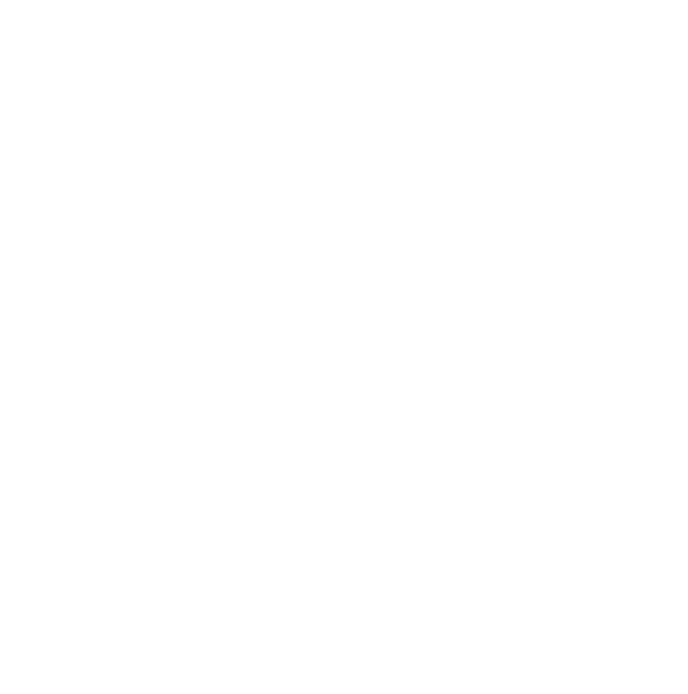
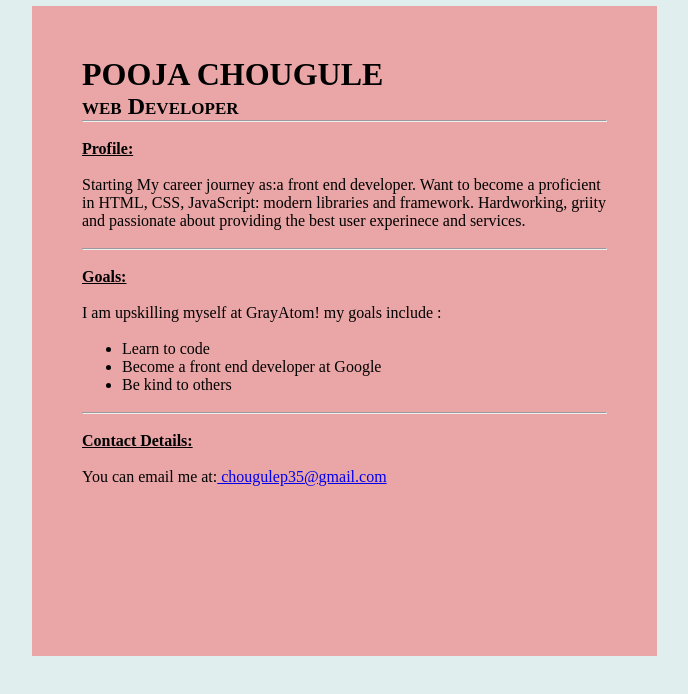
Before and after one commit to chougulep35/personal-portfolio-page, a plain HTML site: page index.html in a window 1280 px wide. Shown: the whole page, without its empty margins (313-1001 px from the left). Drawn offline with Linux system fonts and the light colour scheme.

Commit message:
Added my solution

```diff
--- a/index.html
+++ b/index.html
@@ -1 +1,37 @@
-<!-- Add your HTML Code here -->
+<!DOCTYPE html>
+<html>
+<head> <link href="style.css" type="text/css" rel="stylesheet">
+  <title>  My Portfolio  </title>
+</head>
+<body>
+<div class="profileBody">
+<h1> POOJA CHOUGULE </h1>
+<h2> web Developer </h2>
+<hr/><br>
+<strong><u> Profile: </u></strong>
+<br><br>
+<p> Starting My career journey as:a front end developer. Want to become a proficient in HTML,
+CSS, JavaScript: modern libraries and framework. Hardworking, griity and passionate
+about providing the best user experinece and services. </p>
+<br>
+<hr/>
+<br>
+<strong><u> Goals: </u></strong>
+<br><br>
+<p> I am upskilling myself at GrayAtom! my goals include :
+<br><br>
+<ul>
+<li> Learn to code </li>
+<li> Become a front end developer at Google </li>
+<li> Be kind to others </li>
+</ul>
+</p>
+<br>
+<hr/>
+<br>
+<strong><u> Contact Details: </u></strong>
+<br><br>
+You can email me at:<a href="https://accounts.google.com/"> chougulep35@gmail.com </a>
+</div>
+</body>
+</html>
--- a/style.css
+++ b/style.css
@@ -1 +1,29 @@
-/* Add your CSS code here */
+* {
+    /*font-family: Helvetica, Arial, sans-serif; */
+    max-width: 700px;
+    margin: auto;
+
+  }
+
+body {
+      min-width: 500px;
+	  background-color: #e0eeee;
+  }
+
+  .profileBody {
+    display: inline-block;
+    background-color:rgba(255, 0, 0, 0.3);
+    margin-top: 6px;
+    margin-left: 55px;
+    width: 75%;
+    height: 550px;
+	padding:50px;
+
+  }
+ h1,h2 {
+  font-family: "Times New Roman", Times, serif;
+  font-variant: small-caps;
+}
+a:hover {
+  color: hotpink;
+}
```
